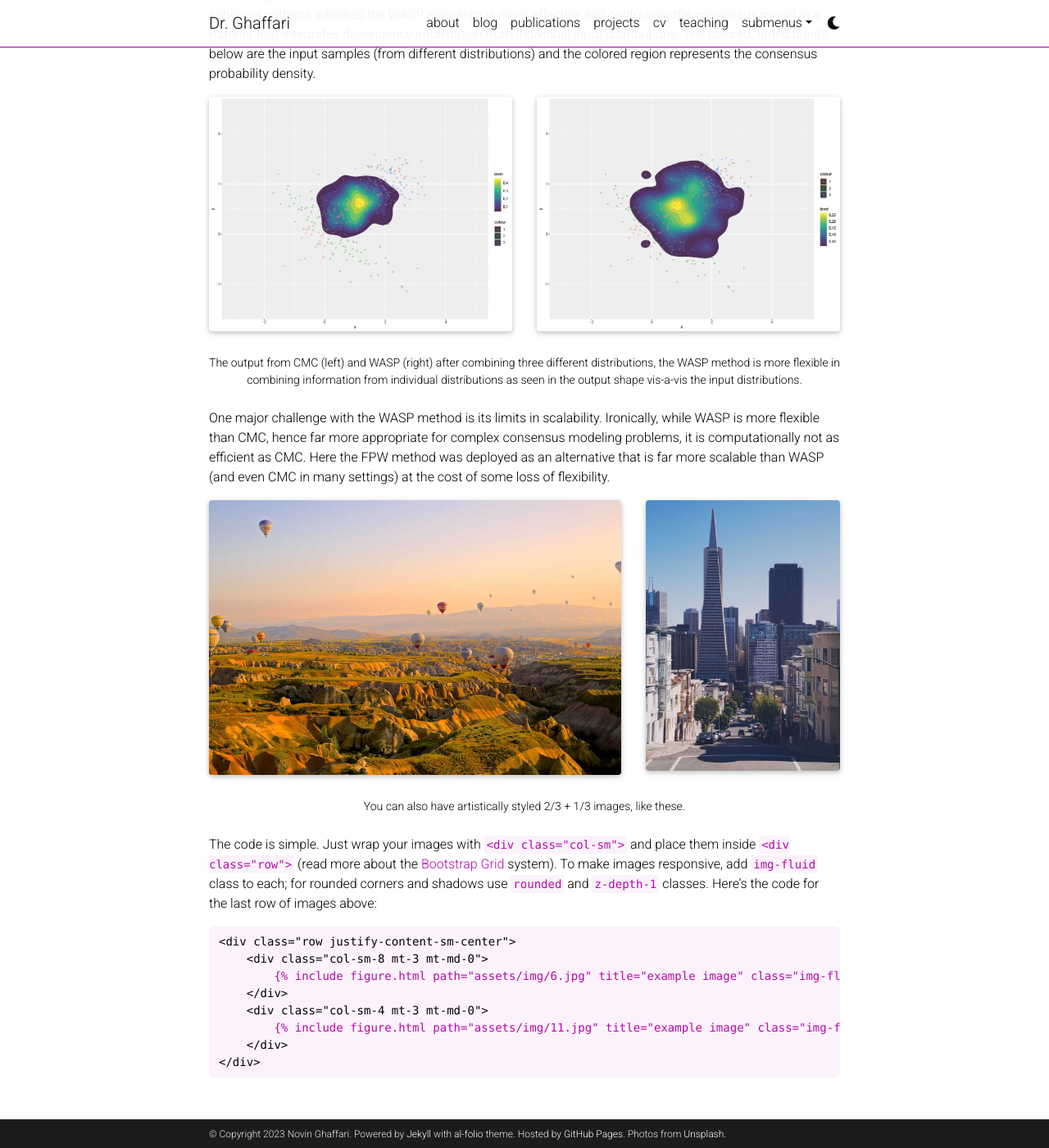
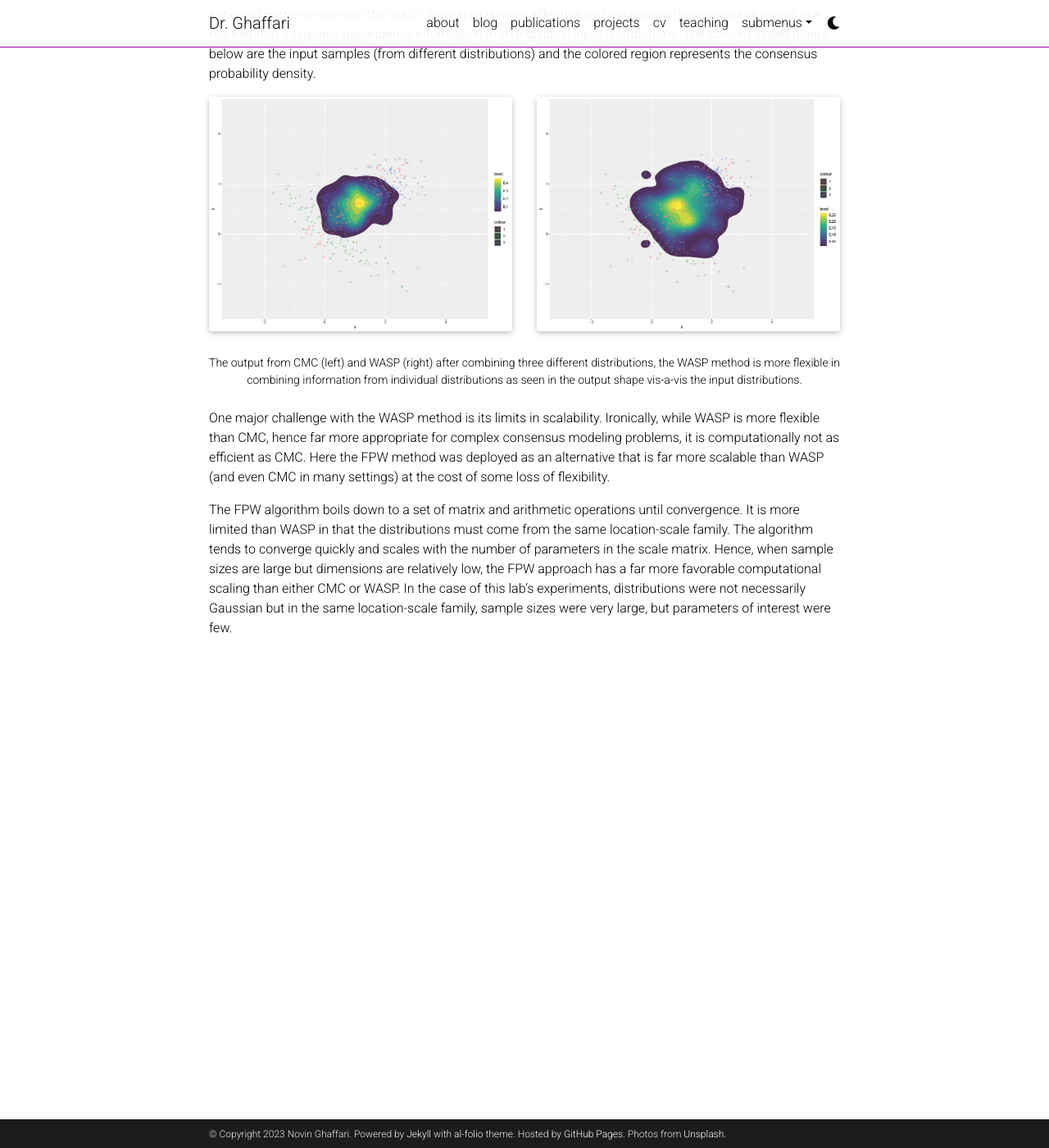
Before and after one commit to nghaffari/nghaffari.github.io, a Jekyll site: the page built from _projects/2_project.md, in a window 1280 px wide and 1400 px high, scrolled down 3716 px. Shown: the whole window at 82% size. Built offline with Jekyll 4.4.1, drawn with Linux system fonts in a browser that asks for light colours; full-size pictures stand in for the smaller copies a plugin makes; comment, search, counter and statistics services are not loaded; a style sheet for code colours, icons or effects is not loaded; some of the changed text lies outside the part shown.

Commit message:
Update 2_project.md

````diff
--- a/_projects/2_project.md
+++ b/_projects/2_project.md
@@ -1,7 +1,7 @@
 ---
 layout: page
 title: Consensus Modeling
-description: Forming a consensus model from several inputs
+description: Forming a consensus model from experimental outcomes for a major national lab
 img: assets/img/WASP2d_T.jpg
 importance: 1
 category: work
@@ -104,33 +104,4 @@ This method was found to be more effective at preserving and integrating depende
 
 One major challenge with the WASP method is its limits in scalability. Ironically, while WASP is more flexible than CMC, hence far more appropriate for complex consensus modeling problems, it is computationally not as efficient as CMC. Here the FPW method was deployed as an alternative that is far more scalable than WASP (and even CMC in many settings) at the cost of some loss of flexibility.
 
-<div class="row justify-content-sm-center">
-    <div class="col-sm-8 mt-3 mt-md-0">
-        {% include figure.html path="assets/img/6.jpg" title="example image" class="img-fluid rounded z-depth-1" %}
-    </div>
-    <div class="col-sm-4 mt-3 mt-md-0">
-        {% include figure.html path="assets/img/11.jpg" title="example image" class="img-fluid rounded z-depth-1" %}
-    </div>
-</div>
-<div class="caption">
-    You can also have artistically styled 2/3 + 1/3 images, like these.
-</div>
-
-
-The code is simple.
-Just wrap your images with `<div class="col-sm">` and place them inside `<div class="row">` (read more about the <a href="https://getbootstrap.com/docs/4.4/layout/grid/">Bootstrap Grid</a> system).
-To make images responsive, add `img-fluid` class to each; for rounded corners and shadows use `rounded` and `z-depth-1` classes.
-Here's the code for the last row of images above:
-
-{% raw %}
-```html
-<div class="row justify-content-sm-center">
-    <div class="col-sm-8 mt-3 mt-md-0">
-        {% include figure.html path="assets/img/6.jpg" title="example image" class="img-fluid rounded z-depth-1" %}
-    </div>
-    <div class="col-sm-4 mt-3 mt-md-0">
-        {% include figure.html path="assets/img/11.jpg" title="example image" class="img-fluid rounded z-depth-1" %}
-    </div>
-</div>
-```
-{% endraw %}
+The FPW algorithm boils down to a set of matrix and arithmetic operations until convergence. It is more limited than WASP in that the distributions must come from the same location-scale family. The algorithm tends to converge quickly and scales with the number of parameters in the scale matrix. Hence, when sample sizes are large but dimensions are relatively low, the FPW approach has a far more favorable computational scaling than either CMC or WASP. In the case of this lab's experiments, distributions were not necessarily Gaussian but in the same location-scale family, sample sizes were very large, but parameters of interest were few.
````
